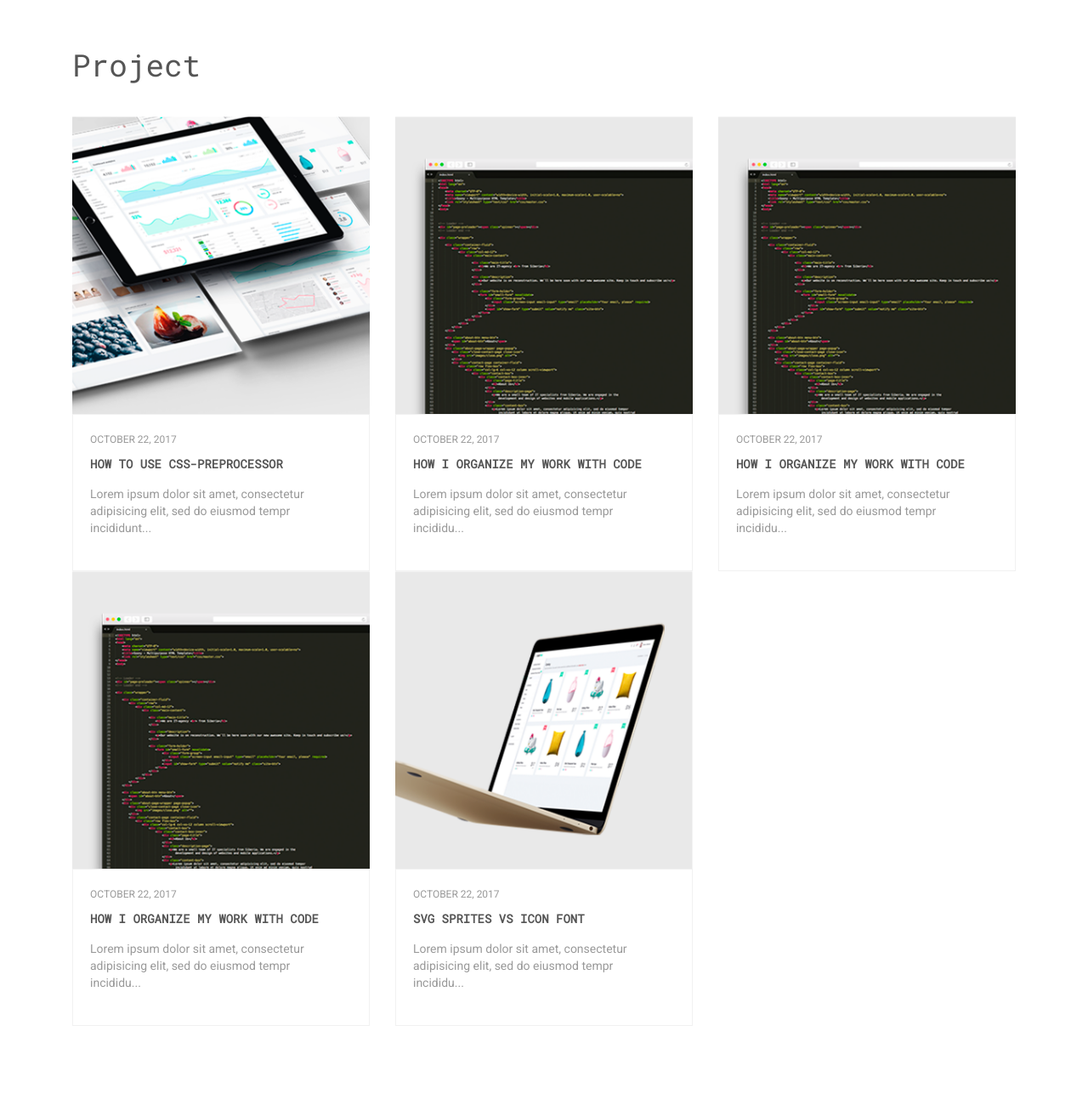
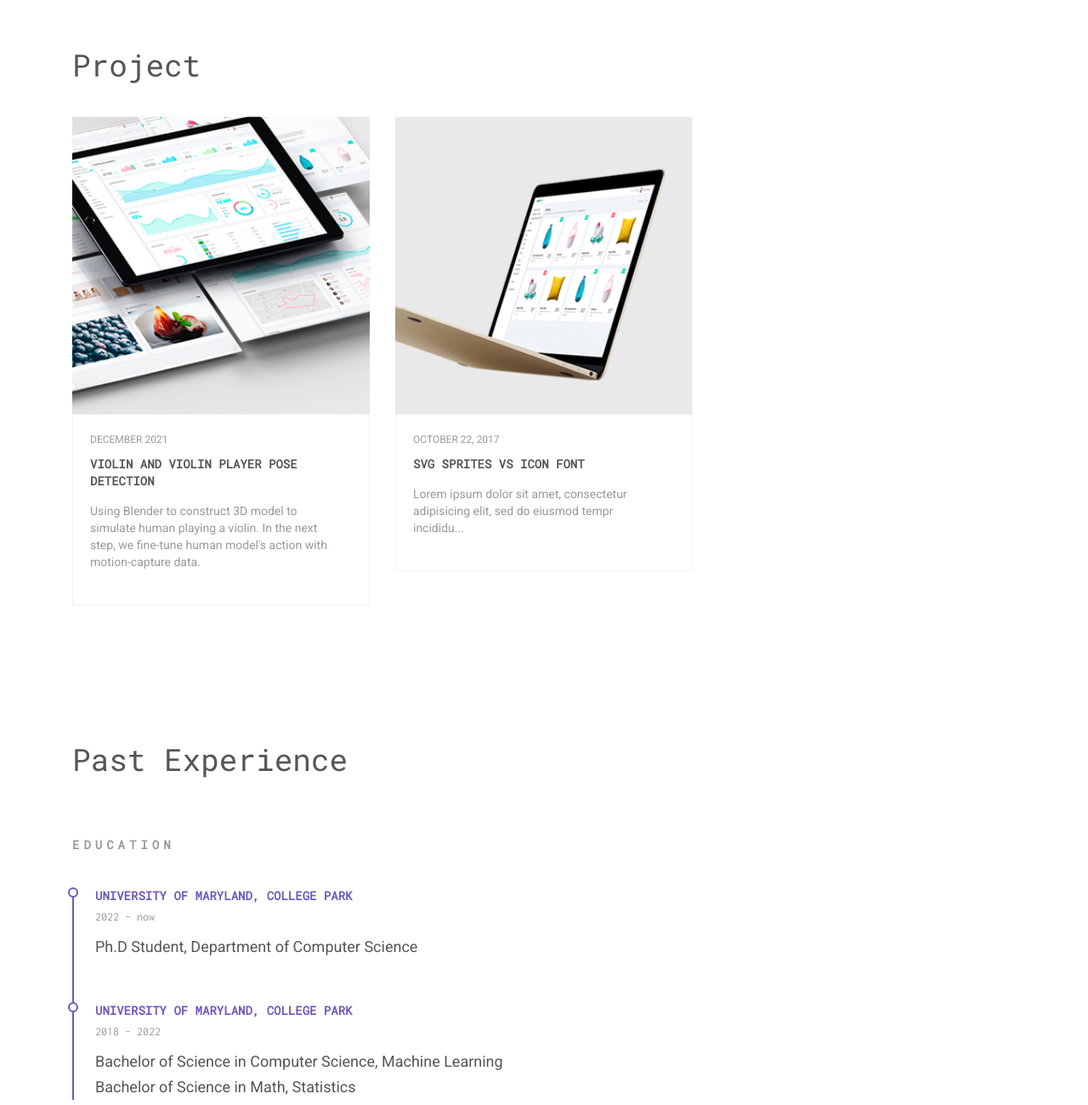
Before and after one commit to syKevinPeng/syKevinPeng.github.io, a website: page index.html in a window 1280 px wide. Shown: the part 1640-2940 px from the top of the page at 85% size. Drawn offline with Linux system fonts and the light colour scheme.

Commit message:
update project section

```diff
--- a/index.html
+++ b/index.html
@@ -200,58 +200,11 @@
             <img src="assets/img/img_blog_1.png" alt="blog_img">
           </div>
           <div class="post-cards__info">
-            <p class="post-cards__date">October 22, 2017</p>
-            <h3 class="post-cards_title">How to use css-preprocessor</h3>
-            <p class="post-cards_description">Lorem ipsum dolor sit amet, consectetur
-              adipisicing elit, sed do eiusmod tempr incididunt...
-            </p>
-          </div>
-        </div>
-      </a>
-    </div>
-    <div class="col-md-4">
-      <a href="blog.html">
-        <div class="post-cards__card">
-          <div class="post-cards__img">
-            <img src="assets/img/img_blog_2.png" alt="blog_img">
-          </div>
-          <div class="post-cards__info">
-            <p class="post-cards__date">October 22, 2017</p>
-            <h3 class="post-cards_title">How I organize my work with code</h3>
-            <p class="post-cards_description">Lorem ipsum dolor sit amet, consectetur
-              adipisicing elit, sed do eiusmod tempr incididu...
-            </p>
-          </div>
-        </div>
-      </a>
-    </div>
-    <div class="col-md-4">
-      <a href="blog.html">
-        <div class="post-cards__card">
-          <div class="post-cards__img">
-            <img src="assets/img/img_blog_2.png" alt="blog_img">
-          </div>
-          <div class="post-cards__info">
-            <p class="post-cards__date">October 22, 2017</p>
-            <h3 class="post-cards_title">How I organize my work with code</h3>
-            <p class="post-cards_description">Lorem ipsum dolor sit amet, consectetur
-              adipisicing elit, sed do eiusmod tempr incididu...
-            </p>
-          </div>
-        </div>
-      </a>
-    </div>
-    <div class="col-md-4">
-      <a href="blog.html">
-        <div class="post-cards__card">
-          <div class="post-cards__img">
-            <img src="assets/img/img_blog_2.png" alt="blog_img">
-          </div>
-          <div class="post-cards__info">
-            <p class="post-cards__date">October 22, 2017</p>
-            <h3 class="post-cards_title">How I organize my work with code</h3>
-            <p class="post-cards_description">Lorem ipsum dolor sit amet, consectetur
-              adipisicing elit, sed do eiusmod tempr incididu...
+            <p class="post-cards__date">December 2021</p>
+            <h3 class="post-cards_title">Violin and Violin Player Pose Detection</h3>
+            <p class="post-cards_description">
+              Using Blender to construct 3D model to simulate human playing a violin.
+              In the next step, we fine-tune human model's action with motion-capture data.
             </p>
           </div>
         </div>
```
Also changed, not shown: 1 other file.
